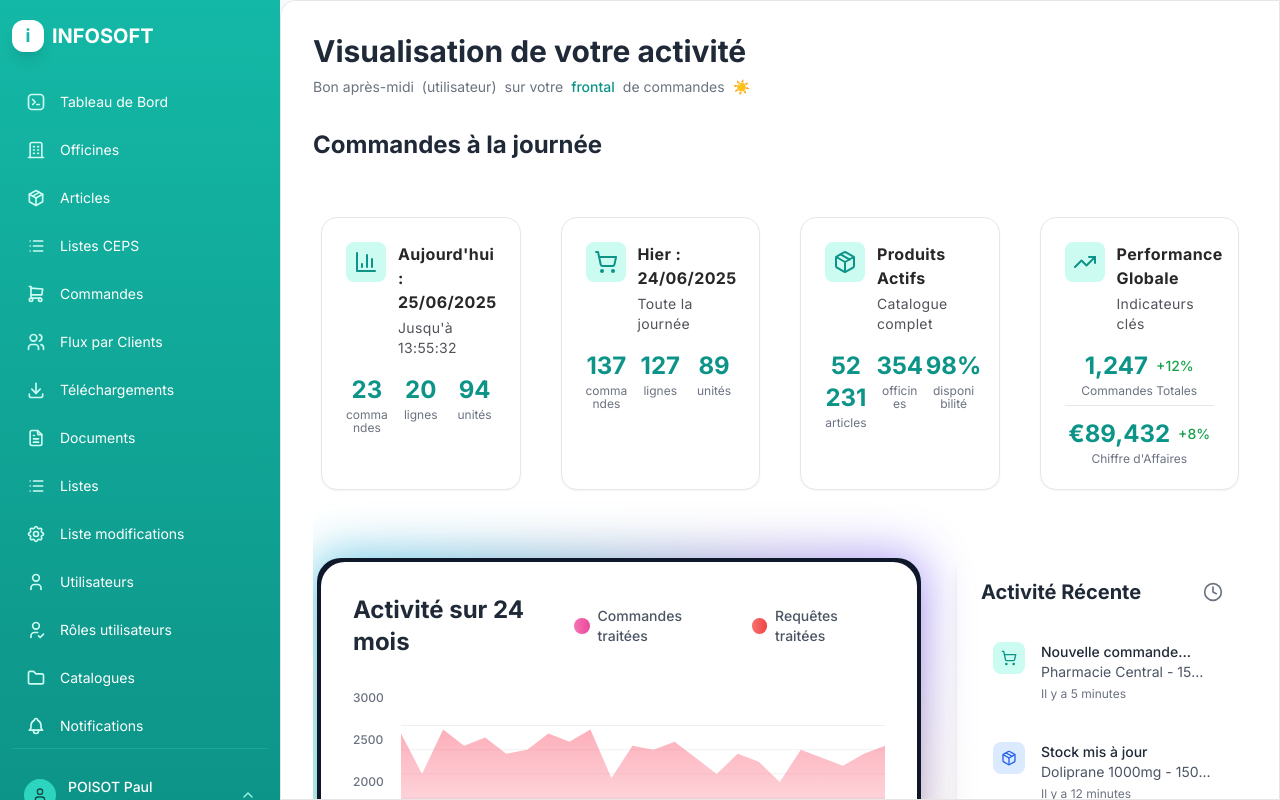
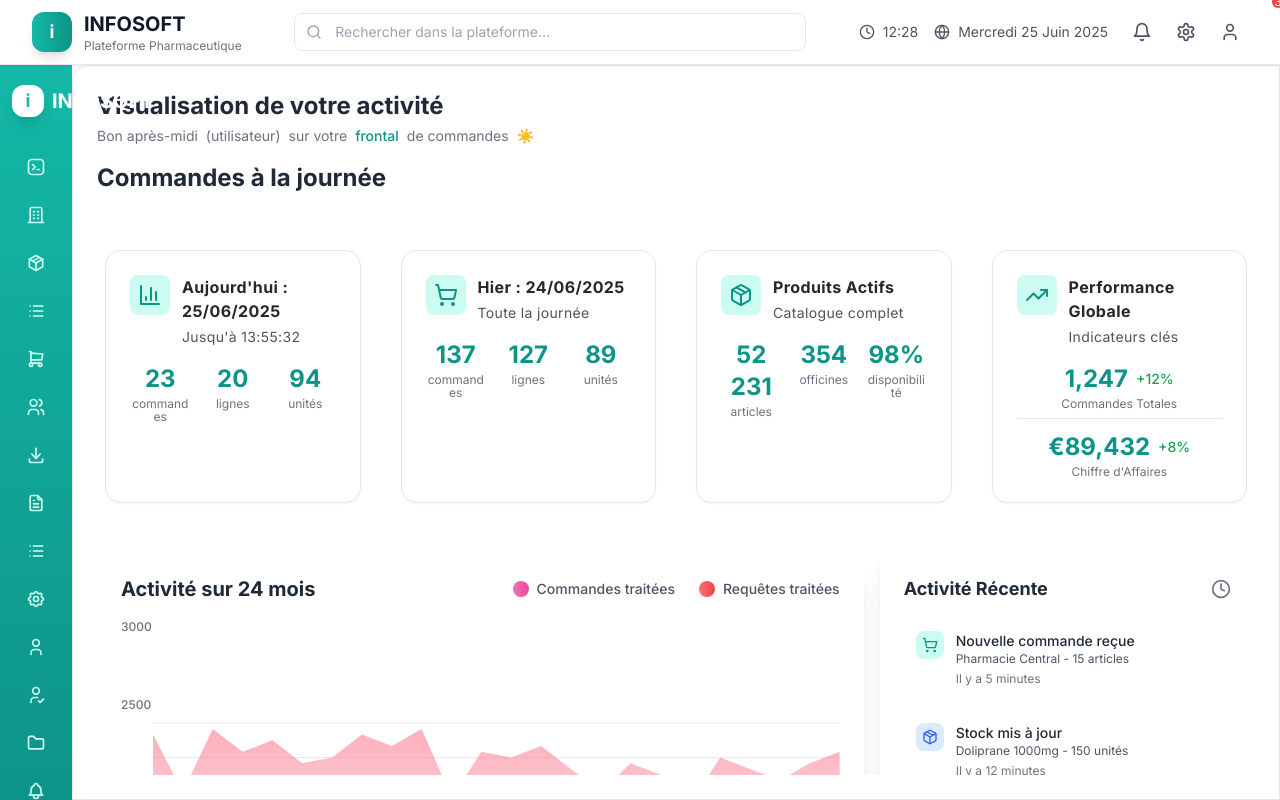
Before and after one commit to Roi-Crafteur/Frontal, a React (Vite) app: page / in a window 1280 px wide. Built offline with nearby package versions, Linux system fonts and the light colour scheme.

Commit message:
Remove graph border, add header, and optimize layout

```diff
--- a/src/App.tsx
+++ b/src/App.tsx
@@ -46,15 +46,15 @@ function App() {
         initial={{ opacity: 0 }}
         animate={{ opacity: 1 }}
         transition={{ duration: 0.5 }}
-        className="space-y-4 sm:space-y-6 lg:space-y-8 w-full max-w-full overflow-hidden"
+        className="space-y-3 sm:space-y-4 w-full max-w-full overflow-hidden h-full"
       >
         {/* Header */}
-        <div className="mb-4 sm:mb-6 lg:mb-8">
+        <div className="mb-3 sm:mb-4">
           <motion.h1
             initial={{ opacity: 0, y: -20 }}
             animate={{ opacity: 1, y: 0 }}
             transition={{ duration: 0.5 }}
-            className="text-xl sm:text-2xl lg:text-3xl font-bold text-gray-800 dark:text-white mb-2"
+            className="text-lg sm:text-xl lg:text-2xl font-bold text-gray-800 dark:text-white mb-1"
           >
             Visualisation de votre activité
           </motion.h1>
@@ -77,14 +77,14 @@ function App() {
         <StatsCards />
 
         {/* Main Content Grid */}
-        <div className="grid grid-cols-1 xl:grid-cols-3 gap-4 sm:gap-6 lg:gap-8">
+        <div className="grid grid-cols-1 xl:grid-cols-3 gap-3 sm:gap-4 flex-1 min-h-0">
           {/* Activity Chart - Takes 2 columns on XL screens */}
-          <div className="xl:col-span-2">
+          <div className="xl:col-span-2 min-h-0">
             <ActivityChart />
           </div>
 
           {/* Recent Activity - Takes 1 column */}
-          <div className="xl:col-span-1">
+          <div className="xl:col-span-1 min-h-0">
             <RecentActivity />
           </div>
         </div>
--- a/src/components/dashboard/ActivityChart.tsx
+++ b/src/components/dashboard/ActivityChart.tsx
@@ -1,5 +1,4 @@
 import React from "react";
-import { BackgroundGradient } from "../ui/aceternity/background-gradient";
 import { motion } from "framer-motion";
 
 export default function ActivityChart() {
@@ -55,12 +54,11 @@ export default function ActivityChart() {
       initial={{ opacity: 0, y: 20 }}
       animate={{ opacity: 1, y: 0 }}
       transition={{ duration: 0.5, delay: 0.2 }}
-      className="w-full"
+      className="w-full h-full"
     >
-      <BackgroundGradient className="rounded-2xl sm:rounded-3xl p-1">
-        <div className="bg-white dark:bg-gray-900 rounded-2xl sm:rounded-3xl p-4 sm:p-6 lg:p-8 shadow-xl">
-          <div className="flex flex-col sm:flex-row sm:items-center sm:justify-between mb-4 sm:mb-6 lg:mb-8 space-y-3 sm:space-y-0">
-            <h3 className="text-lg sm:text-xl lg:text-2xl font-bold text-gray-800 dark:text-white">
+      <div className="bg-white dark:bg-gray-900 rounded-2xl sm:rounded-3xl p-3 sm:p-4 lg:p-6 shadow-xl h-full flex flex-col">
+        <div className="flex flex-col sm:flex-row sm:items-center sm:justify-between mb-3 sm:mb-4 space-y-2 sm:space-y-0">
+          <h3 className="text-base sm:text-lg lg:text-xl font-bold text-gray-800 dark:text-white">
             Activité sur 24 mois
           </h3>
           <div className="flex flex-col sm:flex-row items-start sm:items-center space-y-2 sm:space-y-0 sm:space-x-4 lg:space-x-6">
@@ -79,7 +77,7 @@ export default function ActivityChart() {
           </div>
         </div>
 
-          <div className="relative">
+        <div className="relative flex-1 min-h-0">
           {/* Y-axis labels */}
           <div className="absolute left-0 top-0 h-full flex flex-col justify-between text-xs text-gray-500 dark:text-gray-400 pr-2 sm:pr-4 font-medium">
             <span>3000</span>
@@ -91,10 +89,10 @@ export default function ActivityChart() {
           </div>
 
           {/* Chart */}
-            <div className="ml-8 sm:ml-12">
+          <div className="ml-6 sm:ml-8 h-full flex flex-col">
             <motion.svg
               viewBox="0 0 800 200"
-                className="w-full h-32 sm:h-40 lg:h-48"
+              className="w-full flex-1"
               initial={{ opacity: 0 }}
               animate={{ opacity: 1 }}
               transition={{ duration: 1, delay: 0.5 }}
@@ -137,7 +135,7 @@ export default function ActivityChart() {
             </motion.svg>
 
             {/* X-axis labels */}
-              <div className="hidden sm:flex justify-between text-xs text-gray-500 dark:text-gray-400 mt-2 sm:mt-4 font-medium">
+            <div className="hidden sm:flex justify-between text-xs text-gray-500 dark:text-gray-400 mt-2 font-medium">
               {months.filter((_, i) => i % 4 === 0).map((month, i) => (
                 <span key={i} className="text-xs">{month}</span>
               ))}
@@ -152,7 +150,6 @@ export default function ActivityChart() {
           </div>
         </div>
       </div>
-      </BackgroundGradient>
     </motion.div>
   );
 }
--- a/src/components/dashboard/RecentActivity.tsx
+++ b/src/components/dashboard/RecentActivity.tsx
@@ -43,31 +43,31 @@ export default function RecentActivity() {
   ];
 
   return (
-    <div className="bg-white dark:bg-gray-800 rounded-xl sm:rounded-2xl p-4 sm:p-6 shadow-lg h-fit">
-      <div className="flex items-center justify-between mb-4 sm:mb-6">
-        <h3 className="text-lg sm:text-xl font-bold text-gray-800 dark:text-white">
+    <div className="bg-white dark:bg-gray-800 rounded-xl sm:rounded-2xl p-3 sm:p-4 lg:p-6 shadow-lg h-full flex flex-col">
+      <div className="flex items-center justify-between mb-3 sm:mb-4">
+        <h3 className="text-base sm:text-lg font-bold text-gray-800 dark:text-white">
           Activité Récente
         </h3>
         <Clock className="w-4 h-4 sm:w-5 sm:h-5 text-gray-500" />
       </div>
 
-      <div className="space-y-3 sm:space-y-4">
+      <div className="space-y-2 sm:space-y-3 flex-1 overflow-y-auto">
         {activities.map((activity, index) => (
           <motion.div
             key={activity.id}
             initial={{ opacity: 0, x: -20 }}
             animate={{ opacity: 1, x: 0 }}
             transition={{ duration: 0.3, delay: index * 0.1 }}
-            className="flex items-start space-x-3 sm:space-x-4 p-2 sm:p-3 rounded-lg hover:bg-gray-50 dark:hover:bg-gray-700 transition-colors cursor-pointer"
+            className="flex items-start space-x-2 sm:space-x-3 p-2 sm:p-3 rounded-lg hover:bg-gray-50 dark:hover:bg-gray-700 transition-colors cursor-pointer"
           >
-            <div className={`p-1.5 sm:p-2 rounded-lg ${activity.color} flex-shrink-0`}>
+            <div className={`p-1 sm:p-1.5 rounded-lg ${activity.color} flex-shrink-0`}>
               <activity.icon className="w-3 h-3 sm:w-4 sm:h-4" />
             </div>
             <div className="flex-1 min-w-0">
-              <p className="text-sm font-medium text-gray-800 dark:text-white line-clamp-1">
+              <p className="text-xs sm:text-sm font-medium text-gray-800 dark:text-white line-clamp-1">
                 {activity.title}
               </p>
-              <p className="text-xs sm:text-sm text-gray-600 dark:text-gray-300 line-clamp-1">
+              <p className="text-xs text-gray-600 dark:text-gray-300 line-clamp-1">
                 {activity.description}
               </p>
               <p className="text-xs text-gray-500 mt-1">
@@ -81,7 +81,7 @@ export default function RecentActivity() {
       <motion.button
         whileHover={{ scale: 1.02 }}
         whileTap={{ scale: 0.98 }}
-        className="w-full mt-3 sm:mt-4 py-2 text-xs sm:text-sm text-teal-600 hover:text-teal-700 font-medium transition-colors"
+        className="w-full mt-3 py-2 text-xs sm:text-sm text-teal-600 hover:text-teal-700 font-medium transition-colors"
       >
         Voir toute l'activité
       </motion.button>
--- a/src/components/layout/DashboardLayout.tsx
+++ b/src/components/layout/DashboardLayout.tsx
@@ -21,6 +21,7 @@ import { cn } from "../../lib/utils";
 import { useStore } from "../../store/useStore";
 import ModuleRouter from "./ModuleRouter";
 import ProfileMenu from "./ProfileMenu";
+import SiteHeader from "./SiteHeader";
 
 interface DashboardLayoutProps {
   children?: React.ReactNode;
@@ -119,8 +120,12 @@ export default function DashboardLayout({ children }: DashboardLayoutProps) {
   ];
 
   return (
-    <div className="h-screen w-full bg-gray-50 dark:bg-gray-900 overflow-hidden">
-      <div className="flex h-full w-full">
+    <div className="h-screen w-full bg-gray-50 dark:bg-gray-900 overflow-hidden flex flex-col">
+      {/* Site Header */}
+      <SiteHeader />
+
+      {/* Main Content */}
+      <div className="flex h-full w-full flex-1 min-h-0">
         <Sidebar open={open} setOpen={setOpen}>
           <SidebarBody className="justify-between">
             <div className="flex flex-1 flex-col">
@@ -174,9 +179,9 @@ export const Logo = () => {
 
 const Dashboard = ({ children }: { children: React.ReactNode }) => {
   return (
-    <div className="flex-1 flex flex-col h-full overflow-hidden">
-      <div className="flex-1 rounded-tl-2xl border border-neutral-200 bg-white dark:border-neutral-700 dark:bg-neutral-900 overflow-y-auto">
-        <div className="p-3 sm:p-4 md:p-6 lg:p-8">
+    <div className="flex-1 flex flex-col h-full overflow-hidden min-h-0">
+      <div className="flex-1 rounded-tl-2xl border border-neutral-200 bg-white dark:border-neutral-700 dark:bg-neutral-900 overflow-y-auto min-h-0">
+        <div className="p-3 sm:p-4 md:p-6 h-full">
           {children}
         </div>
       </div>
--- /dev/null
+++ b/src/components/layout/SiteHeader.tsx
@@ -0,0 +1,117 @@
+import React from "react";
+import { motion } from "framer-motion";
+import { Bell, Search, Settings, User, Globe, Clock } from "lucide-react";
+
+export default function SiteHeader() {
+  const currentTime = new Date().toLocaleTimeString('fr-FR', {
+    hour: '2-digit',
+    minute: '2-digit'
+  });
+
+  const currentDate = new Date().toLocaleDateString('fr-FR', {
+    weekday: 'long',
+    year: 'numeric',
+    month: 'long',
+    day: 'numeric'
+  });
+
+  return (
+    <motion.header
+      initial={{ opacity: 0, y: -20 }}
+      animate={{ opacity: 1, y: 0 }}
+      transition={{ duration: 0.5 }}
+      className="bg-white dark:bg-gray-800 border-b border-gray-200 dark:border-gray-700 shadow-sm z-50"
+    >
+      <div className="px-4 sm:px-6 lg:px-8">
+        <div className="flex items-center justify-between h-16">
+          {/* Left side - Logo and title */}
+          <div className="flex items-center space-x-4">
+            <div className="flex items-center space-x-3">
+              <div className="h-10 w-10 bg-gradient-to-r from-teal-500 to-teal-600 rounded-xl flex items-center justify-center shadow-lg">
+                <span className="text-white font-bold text-lg">i</span>
+              </div>
+              <div>
+                <h1 className="text-xl font-bold text-gray-900 dark:text-white">
+                  INFOSOFT
+                </h1>
+                <p className="text-xs text-gray-500 dark:text-gray-400">
+                  Plateforme Pharmaceutique
+                </p>
+              </div>
+            </div>
+          </div>
+
+          {/* Center - Search */}
+          <div className="hidden md:flex flex-1 max-w-lg mx-8">
+            <div className="relative w-full">
+              <Search className="absolute left-3 top-1/2 transform -translate-y-1/2 text-gray-400 w-4 h-4" />
+              <input
+                type="text"
+                placeholder="Rechercher dans la plateforme..."
+                className="w-full pl-10 pr-4 py-2 text-sm border border-gray-200 rounded-lg focus:ring-2 focus:ring-teal-500 focus:border-transparent dark:bg-gray-700 dark:border-gray-600 dark:text-white dark:placeholder-gray-400"
+              />
+            </div>
+          </div>
+
+          {/* Right side - Actions and info */}
+          <div className="flex items-center space-x-4">
+            {/* Date and time */}
+            <div className="hidden lg:flex items-center space-x-4 text-sm text-gray-600 dark:text-gray-300">
+              <div className="flex items-center space-x-2">
+                <Clock className="w-4 h-4" />
+                <span>{currentTime}</span>
+              </div>
+              <div className="flex items-center space-x-2">
+                <Globe className="w-4 h-4" />
+                <span className="capitalize">{currentDate}</span>
+              </div>
+            </div>
+
+            {/* Action buttons */}
+            <div className="flex items-center space-x-2">
+              <motion.button
+                whileHover={{ scale: 1.05 }}
+                whileTap={{ scale: 0.95 }}
+                className="p-2 text-gray-600 hover:text-gray-900 hover:bg-gray-100 rounded-lg transition-colors dark:text-gray-300 dark:hover:text-white dark:hover:bg-gray-700"
+                title="Notifications"
+              >
+                <Bell className="w-5 h-5" />
+                <span className="absolute -top-1 -right-1 w-3 h-3 bg-red-500 rounded-full text-xs text-white flex items-center justify-center">
+                  3
+                </span>
+              </motion.button>
+
+              <motion.button
+                whileHover={{ scale: 1.05 }}
+                whileTap={{ scale: 0.95 }}
+                className="p-2 text-gray-600 hover:text-gray-900 hover:bg-gray-100 rounded-lg transition-colors dark:text-gray-300 dark:hover:text-white dark:hover:bg-gray-700"
+                title="Paramètres"
+              >
+                <Settings className="w-5 h-5" />
+              </motion.button>
+
+              <motion.button
+                whileHover={{ scale: 1.05 }}
+                whileTap={{ scale: 0.95 }}
+                className="p-2 text-gray-600 hover:text-gray-900 hover:bg-gray-100 rounded-lg transition-colors dark:text-gray-300 dark:hover:text-white dark:hover:bg-gray-700"
+                title="Profil"
+              >
+                <User className="w-5 h-5" />
+              </motion.button>
+            </div>
+
+            {/* Mobile search button */}
+            <motion.button
+              whileHover={{ scale: 1.05 }}
+              whileTap={{ scale: 0.95 }}
+              className="md:hidden p-2 text-gray-600 hover:text-gray-900 hover:bg-gray-100 rounded-lg transition-colors dark:text-gray-300 dark:hover:text-white dark:hover:bg-gray-700"
+              title="Rechercher"
+            >
+              <Search className="w-5 h-5" />
+            </motion.button>
+          </div>
+        </div>
+      </div>
+    </motion.header>
+  );
+}
```
Lines whose indentation alone changed are shown as unchanged.
